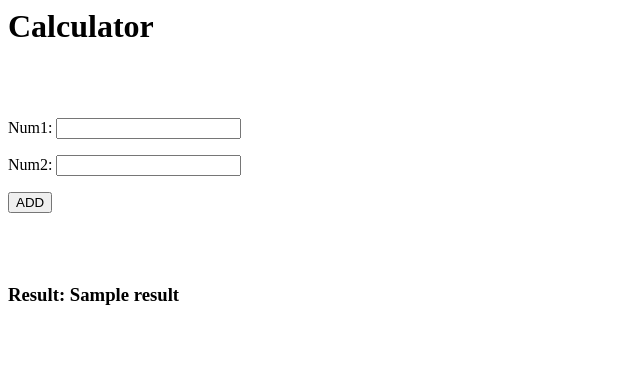
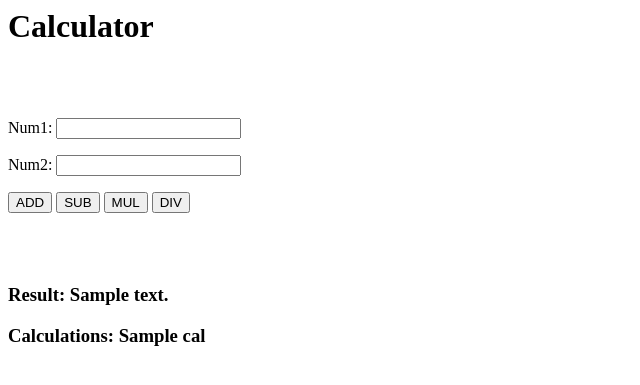
Before and after one commit to jwedtan/myCalc, a Django app: template Calculator/Calc/templates/Calc/home.html in a window 1280 px wide. Shown: the top 385 px of the page, without its empty margins (0-640 px from the left). Run offline with Django 3.2, Linux system fonts and the light colour scheme; tables that the repository leaves empty hold one stand-in row (values such as "Sample post"); the template is opened without the code that fills it: values that come from a table or form of the project are taken from there, most other values are stand-ins (such as "Sample title", 1, 10 or a date in 2020).

Commit message:
no history yet

```diff
--- a/Calculator/Calc/models.py
+++ b/Calculator/Calc/models.py
@@ -2,6 +2,23 @@
 from __future__ import unicode_literals
 
 from django.db import models
-from django.utils import timezone
-import datetime
+from django import forms
+
+
 # Create your models here.
+
+class Calculations (models.Model):
+     calc1 = models.CharField(max_length=15)
+     calc2 = models.CharField(max_length=15)
+
+
+     def __str__(self):
+        return Calculations.objects.all()
+
+class Result (models.Model):
+    operation = models.ForeignKey(Calculations, on_delete=models.CASCADE)
+    result_text = models.CharField(max_length=15)
+    result = models.IntegerField(default=0)
+
+    def __str__(self):
+        return self.result_text
--- a/Calculator/Calc/templates/Calc/home.html
+++ b/Calculator/Calc/templates/Calc/home.html
@@ -1,6 +1,3 @@
-
-
-
 {% block head %}
 
 {#    <link rel="stylesheet" href="//assets/stylesheets/bootstrap.min.css" />#}
@@ -28,6 +25,9 @@
 
 
           <button type="submit" name="add">ADD</button>
+          <button type="submit" name="sub">SUB</button>
+          <button type="submit" name="mul">MUL</button>
+          <button type="submit" name="div">DIV</button>
 
 
 
@@ -38,28 +38,79 @@
        <h3>Result:  {{ result }}</h3>
 
 
-    <div class="hero-unit" id="calculator-wrapper">
-   <div class="row-fluid">
-   <div class="span8">
-    <div id="calculator-screen" class="uneditable-input"></div>
-     </div>
-    <div class="span1" style="text-align: center;">
-      <div class="visible-phone">
-
-      </div>
-       <div class="hidden-phone">
-
-       </div>
+{#      <div class="hero-unit" id="calculator-wrapper">#}
+{#        <div class="row-fluid">#}
+{#          <div class="span8">#}
+{#            <div id="calculator-screen" class="uneditable-input"></div>#}
+{#          </div>#}
+{#          <div class="span1" style="text-align: center;">#}
+{#            <div class="visible-phone">#}
+{#              =#}
+{#            </div>#}
+{#            <div class="hidden-phone">#}
+{#              =#}
+{#            </div>#}
+{#          </div>#}
+{#          <div class="span3">#}
+{#            <div id="calculator-result"  class="uneditable-input">0</div>#}
+{#          </div>#}
+{#        </div>#}
+{##}
+{#      </div>#}
+{##}
+{#      <div class="row-fluid">#}
+{##}
+{#        <div class="span10 well">#}
+{#          <div id="calc-board">#}
+{#            <div class="row-fluid">#}
+{#              <a href="#" class="btn" data-constant="SIN" data-key="115">sin</a>#}
+{#              <a href="#" class="btn" data-constant="COS" data-key="99">cos</a>#}
+{#              <a href="#" class="btn" data-constant="MOD" data-key="109">md</a>#}
+{#              <a href="#" class="btn btn-danger" data-method="reset" data-key="8">C</a>#}
+{#            </div>#}
+{#            <div class="row-fluid">#}
+{#              <a href="#" class="btn" data-key="55">7</a>#}
+{#              <a href="#" class="btn" data-key="56">8</a>#}
+{#              <a href="#" class="btn" data-key="57">9</a>#}
+{#              <a href="#" class="btn" data-constant="BRO" data-key="40">(</a>#}
+{#              <a href="#" class="btn" data-constant="BRC" data-key="41">)</a>#}
+{#            </div>#}
+{#            <div class="row-fluid">#}
+{#              <a href="#" class="btn" data-key="52">4</a>#}
+{#              <a href="#" class="btn" data-key="53">5</a>#}
+{#              <a href="#" class="btn" data-key="54">6</a>#}
+{#              <a href="#" class="btn" data-constant="MIN" data-key="45">-</a>#}
+{#              <a href="#" class="btn" data-constant="SUM" data-key="43">+</a>#}
+{#            </div>#}
+{#            <div class="row-fluid">#}
+{#              <a href="#" class="btn" data-key="49">1</a>#}
+{#              <a href="#" class="btn" data-key="50">2</a>#}
+{#              <a href="#" class="btn" data-key="51">3</a>#}
+{#              <a href="#" class="btn" data-constant="DIV" data-key="47">/</a>#}
+{#              <a href="#" class="btn" data-constant="MULT" data-key="42">*</a>#}
+{#            </div>#}
+{#            <div class="row-fluid">#}
+{#              <a href="#" class="btn" data-key="46">.</a>#}
+{#              <a href="#" class="btn" data-key="48">0</a>#}
+{#              <a href="#" class="btn" data-constant="PROC" data-key="37">%</a>#}
+{#              <a href="#" class="btn btn-primary" data-method="calculate" data-key="61">=</a>#}
+{#            </div>#}
+{#          </div>#}
+{#        </div>#}
+{##}
+{#        <div class="span6 well">#}
+{#          <legend>History</legend>#}
+{#          <div id="calc-panel">#}
+{#            <div id="calc-history">#}
+                  <h3>Calculations:  {{ cal }}</h3>
+{#              <ol id="calc-history-list"></ol>#}
+{#            </div>#}
+{#          </div>#}
+{#        </div>#}
+{#        <hr>#}
+{##}
+{#      </div>#}
     </div>
-     <div class="span3">
-        <div id="calculator-result"  class="uneditable-input"></div>
-       </div>
-       </div>
-
-     </div>
-
-
-
 
 
 
--- a/Calculator/Calc/urls.py
+++ b/Calculator/Calc/urls.py
@@ -6,5 +6,5 @@ app_name= 'Calc'
 
 
 urlpatterns = [
-    url(r'^$', views.HomePage.as_view(), name='calc'),
+    url(r'^$', views.HomePage.as_view()),
 ]
```
Also changed, not shown: Calculator/Calc/views.py (+14 -7 lines), Calculator/Calc/migrations/0001_initial.py (added), Calculator/db.sqlite3, 5 other files.
